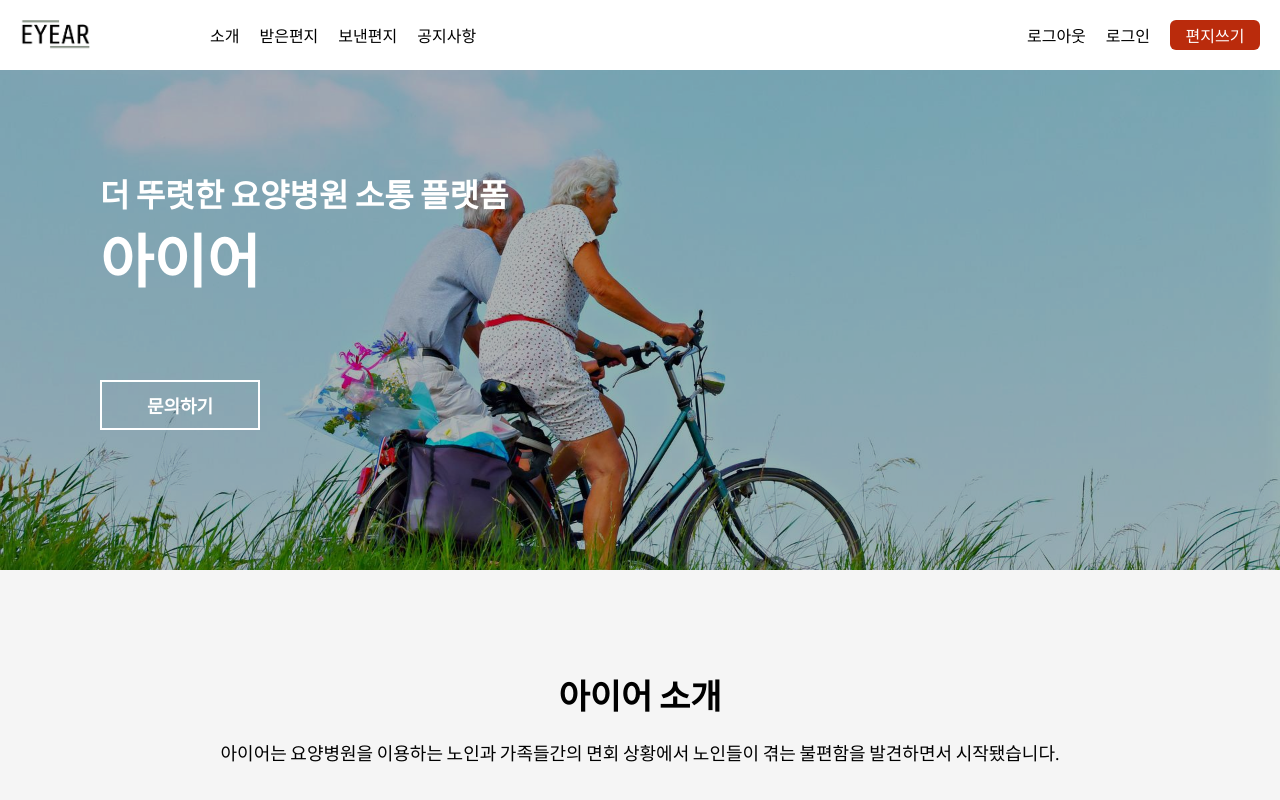
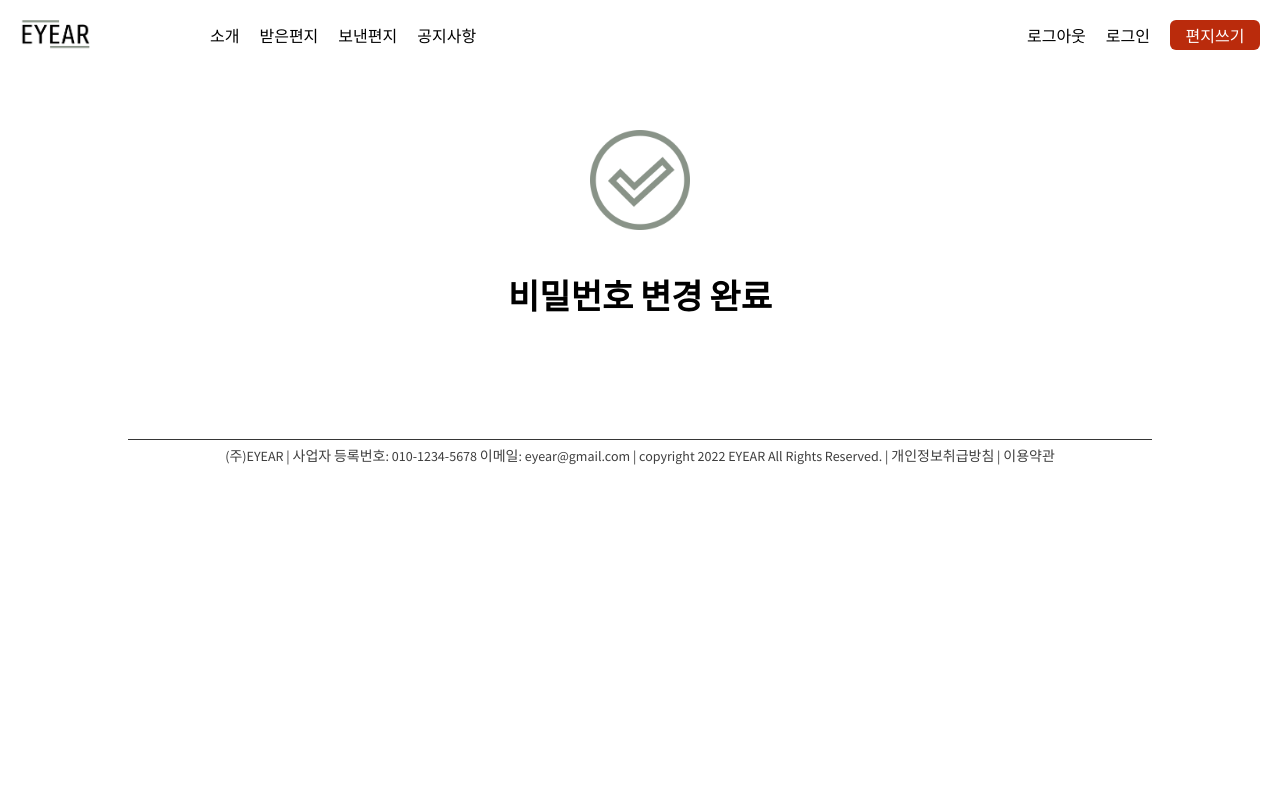
Before and after one commit to eyear22/eyear_frontend, a React (Create React App) app: page /changePassword/success in a window 1280 px wide. Before the commit this address led to /. Shown: the top 800 px of the page. Built offline with nearby package versions, Linux system fonts and the light colour scheme.

Commit message:
[FEAT] 비밀번호 변경완료 성공 페이지 생성

```diff
--- a/src/App.js
+++ b/src/App.js
@@ -23,6 +23,7 @@ import FindIdSuccess from './pages/FindIdSuccess';
 import FindPwd from './pages/FindPwd';
 import FindPwdSuccess from './pages/FindPwdSuccess';
 import ChangePwd from './pages/ChangePwd';
+import ChangePwdSuccess from './pages/ChangePwdSuccess';
 
 // 로그인된 경우 접근할 수 있는 url
 const AuthRoutes = () => (
@@ -56,6 +57,7 @@ const HomeRoutes = () => (
     <Route path="/findPwd/success" element={<FindPwdSuccess />} />
     <Route path="*" element={<Navigate replace to="/" />} />
     <Route path="/changePassword" element={<ChangePwd />} />
+    <Route path="/changePassword/success" element={<ChangePwdSuccess />} />
   </Routes>
 );
 
--- /dev/null
+++ b/src/components/changePwd/ChangePwdSuccessContainer.js
@@ -0,0 +1,36 @@
+import styled from 'styled-components';
+import Layout from '../common/Layout';
+import DoneIcon from '../../assets/icon_joinDone.png';
+
+const ChangePwdSuccessContainer = () => {
+  return (
+    <>
+      <Layout title="" width={600} bgColor="#fff">
+        <Wrap>
+          <Icon src={DoneIcon} />
+          <Title>비밀번호 변경 완료</Title>
+        </Wrap>
+      </Layout>
+    </>
+  );
+};
+
+const Wrap = styled.div`
+  display: flex;
+  flex-direction: column;
+  justify-content: center;
+  align-items: center;
+`;
+
+const Icon = styled.img`
+  width: 100px;
+  height: 100px;
+  margin-bottom: 40px;
+`;
+
+const Title = styled.div`
+  font-size: 34px;
+  font-weight: bold;
+`;
+
+export default ChangePwdSuccessContainer;
--- /dev/null
+++ b/src/pages/ChangePwdSuccess.js
@@ -0,0 +1,11 @@
+import ChangePwdSuccessContainer from '../components/changePwd/ChangePwdSuccessContainer';
+
+const ChangePwdSuccess = () => {
+  return (
+    <>
+      <ChangePwdSuccessContainer />
+    </>
+  );
+};
+
+export default ChangePwdSuccess;
```
